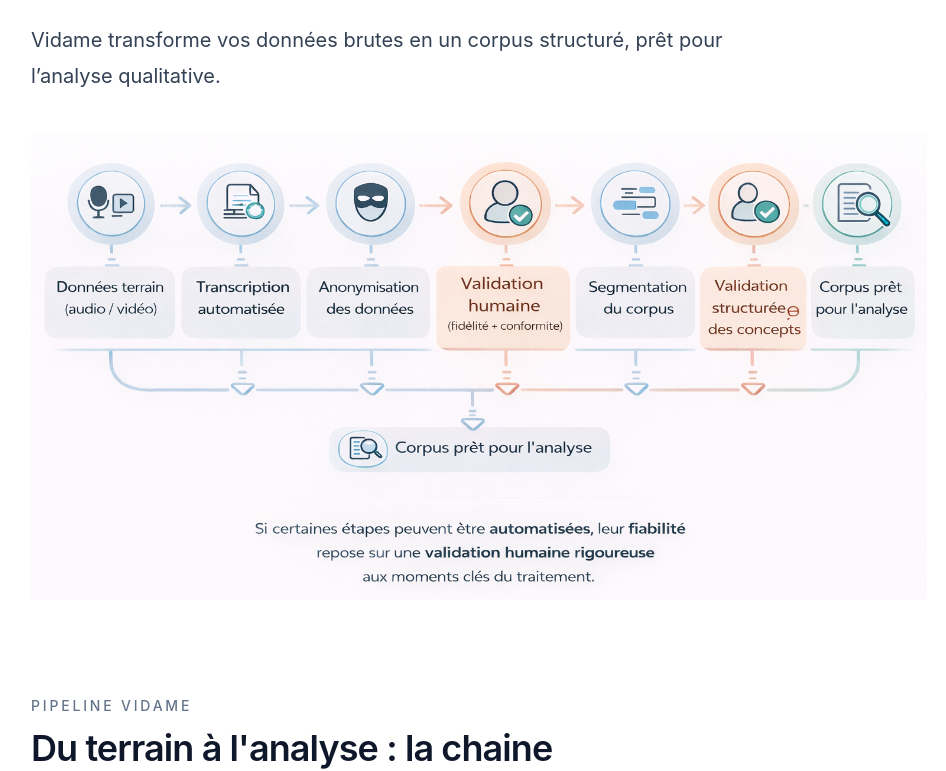
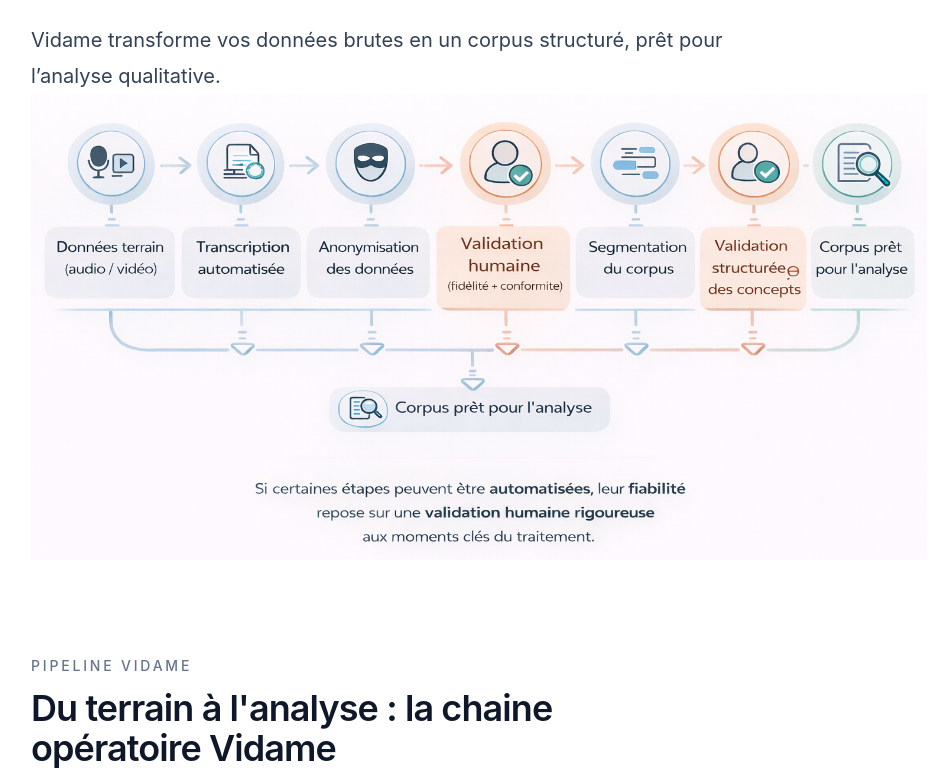
Before and after one commit to momopro21/vidame-recherche, a React (Vite) app: page / in a window 1280 px wide. Shown: the part 546-1317 px from the top of the page, without its empty margins (1-947 px from the left). Built offline with nearby package versions, Linux system fonts and the light colour scheme; the HTML template or start-up script is replaced by a standard one.

Commit message:
Update App.tsx

```diff
--- a/src/App.tsx
+++ b/src/App.tsx
@@ -448,7 +448,7 @@
         </div>
 
         {/* ===== VIDAME_REPERE_BLOC_PNG_PIPELINE ===== */}
-        <div className="mt-10 max-w-4xl">
+        <div className="mt-0 max-w-4xl">
           <img
             src="/flowchart_vidame.png"
             alt="Pipeline Vidame"
```
